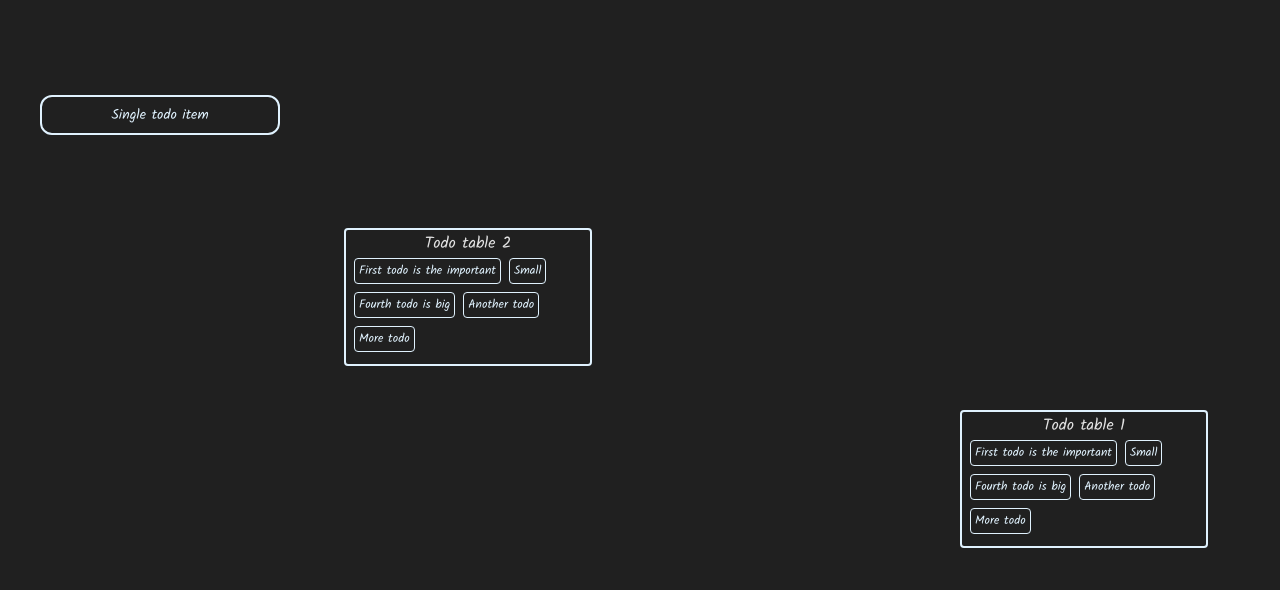
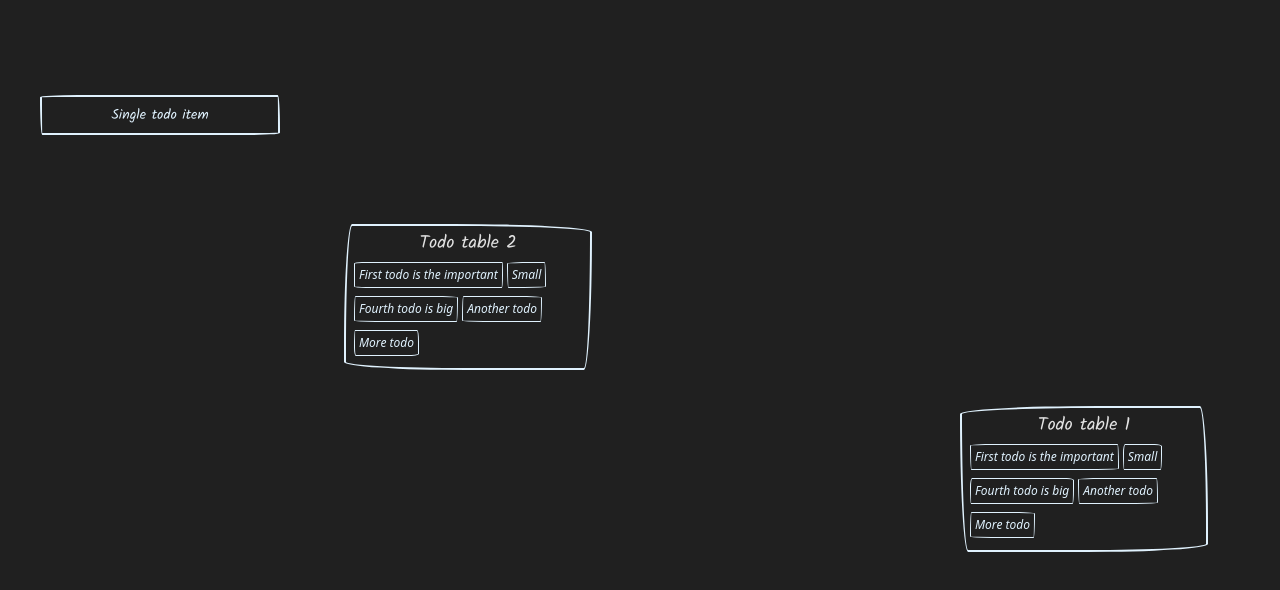
Before and after one commit to AManOfHonestFate/Task-manager, a React (Vite) app: page / in a window 1280 px wide. Shown: the top 590 px of the page. Built offline with nearby package versions, Linux system fonts and the light colour scheme.

Commit message:
renames ans border style update

```diff
--- /dev/null
+++ b/src/components/TaskItems/BorderStyles.ts
@@ -0,0 +1,40 @@
+const borderStyles = new Map([
+    [0,  {
+        borderBottomLeftRadius: '15px 255px',
+        borderBottomRightRadius: '225px 15px',
+        borderTopLeftRadius: '255px 15px',
+        borderTopRightRadius: '15px 225px',
+    }],
+    [1,  {
+        borderBottomLeftRadius: '185px 25px',
+        borderBottomRightRadius: '20px 205px',
+        borderTopLeftRadius: '125px 25px',
+        borderTopRightRadius: '10px 205px',
+    }],
+    [2,  {
+        borderBottomLeftRadius: '225px 15px',
+        borderBottomRightRadius: '15px 255px',
+        borderTopLeftRadius: '15px 225px',
+        borderTopRightRadius: '255px 15px',
+    }],
+    [3,  {
+        borderBottomLeftRadius: '25px 115px',
+        borderBottomRightRadius: '155px 25px',
+        borderTopLeftRadius: '15px 225px',
+        borderTopRightRadius: '25px 150px',
+    }],
+    [4,  {
+        borderBottomLeftRadius: '20px 115px',
+        borderBottomRightRadius: '15px 105px',
+        borderTopLeftRadius: '250px 15px',
+        borderTopRightRadius: '25px 80px',
+    }],
+    [5,  {
+        borderBottomLeftRadius: '15px 225px',
+        borderBottomRightRadius: '20px 205px',
+        borderTopLeftRadius: '28px 125px',
+        borderTopRightRadius: '100px 30px',
+    }]
+]);
+
+export default borderStyles;
--- a/src/components/TaskItems/TaskMiniItem.tsx
+++ b/src/components/TaskItems/TaskMiniItem.tsx
@@ -1,11 +1,13 @@
 import {useState} from "react";
+import borderStyles from "./BorderStyles";
 
-interface TodoMiniItemProps {
+interface TaskMiniProps {
     children: string
 }
-
-export default function TodoItem({ children } : TodoMiniItemProps) {
+//renders mini task
+export default function TaskMini({ children } : TaskMiniProps) {
     const [isDone, setIsDone] = useState(false);
+    const [borderStyle] = useState(Math.floor(Math.random() * 6));
 
     function setDone() {
         setIsDone(!isDone);
@@ -13,9 +15,10 @@ export default function TodoItem({ children } : TodoMiniItemProps) {
 
     return (
         <div className={
-            `p-1 border rounded cursor-pointer mr-2 mb-2 text-xs
-            ${isDone ? "text-tertiary border-tertiary line-through" : "text-primary border-primary hover:text-secondary hover:border-secondary"}`
+            `p-1 border cursor-pointer mr-1 mb-2 text-xs font-sans italic transition-colors
+            ${isDone ? "text-tertiary border-tertiary line-through" : "text-primary border-primary hover:border-secondary"}`
         }
+             style={borderStyles.get(borderStyle)}
              onClick={setDone}
         >
             { children }
--- a/src/components/TaskItems/TaskSingle.tsx
+++ b/src/components/TaskItems/TaskSingle.tsx
@@ -1,26 +1,26 @@
 import {useState} from "react";
+import borderStyles from "./BorderStyles";
 
-interface TodoItemProps {
-    children: JSX.Element | string
+interface TaskSingleProps {
+    children: JSX.Element | string,
+    borderStyle: number
 }
-
-export default function TodoItem({ children } : TodoItemProps) {
+// renders single task
+export default function TaskSingle({ children, borderStyle } : TaskSingleProps) {
     const [isDone, setIsDone] = useState(false);
-
     function setDone() {
         setIsDone(!isDone);
     }
 
     return (
         <div className={
-            `py-2 px-1 mx-2 text-sm border-2 rounded-xl cursor-pointer select-none
-            ${isDone ? "text-tertiary border-tertiary line-through" : "text-primary border-primary hover:text-secondary hover:border-secondary"}`
+            `py-2 px-1 mx-2 text-sm border-2 cursor-pointer select-none transition-colors text-lg
+            ${isDone ? "text-tertiary border-tertiary line-through" : "text-primary border-primary hover:border-secondary"}`
         }
+             style={borderStyles.get(borderStyle)}
              onClick={setDone}
         >
-            <span className="text-primary">
-                { children }
-            </span>
+            { children }
         </div>
     )
 }
--- a/src/components/TaskItems/TaskTable.tsx
+++ b/src/components/TaskItems/TaskTable.tsx
@@ -1,13 +1,18 @@
 import TodoMiniItem from './TaskMiniItem'
-interface TodoTableProps {
+import borderStyles from "./BorderStyles";
+
+interface TaskTableProps {
     title: string,
-    children: string[]
+    children: string[],
+    borderStyle: number
 }
-
-export default function TaskTable({ title, children } : TodoTableProps) {
-
+// renders table with tasks
+export default function TaskTable({ title, children, borderStyle } : TaskTableProps) {
     return (
-        <div className="py-1 px-2 m-1 border-2 border-primary rounded cursor-pointer select-none max-h-full">
+        <div
+            className="py-1 px-2 m-1 border-2 border-primary cursor-pointer select-none max-h-full text-lg"
+            style={borderStyles.get(borderStyle)}
+        >
             <h3 className="mb-1">{ title }</h3>
             <span className="flex flex-wrap">
                 {children.map((el, idx) => {
```
Also changed, not shown: src/components/TaskItems/TaskItem.tsx (+4 -3 lines).
